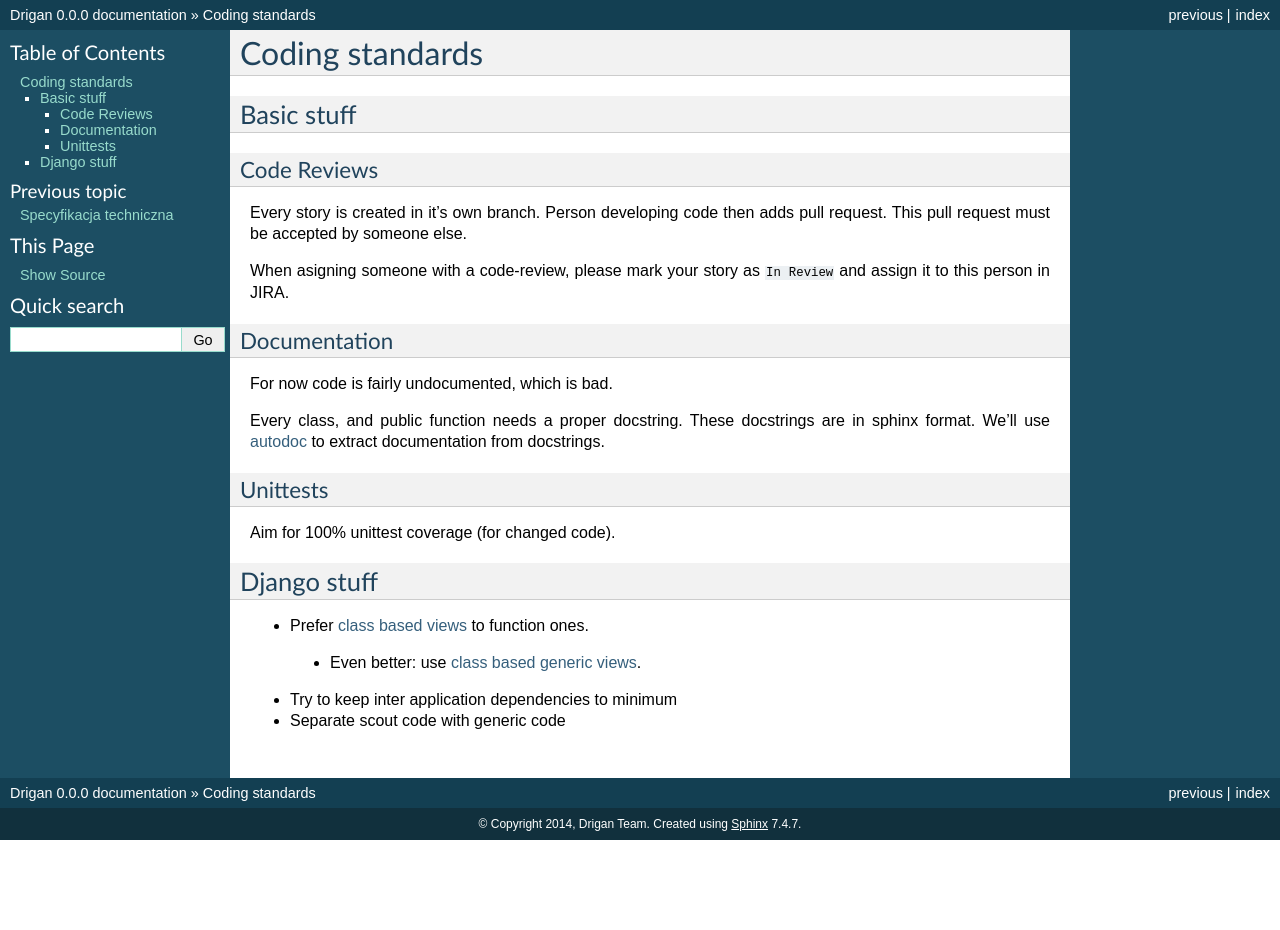
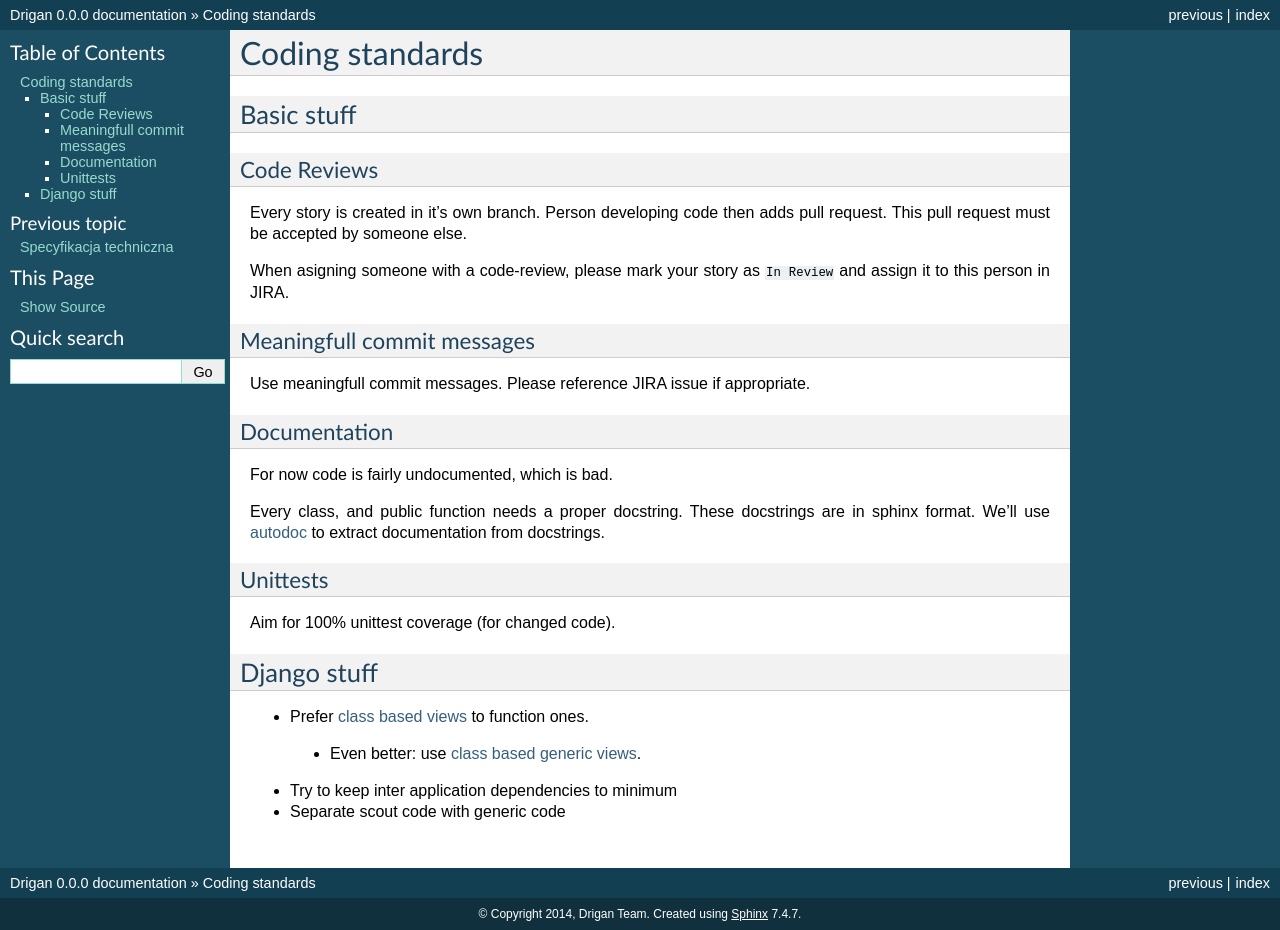
Before and after one commit to wnt-zhp/drigan, a Sphinx documentation site: the page built from docs/design/coding-standards.rst, in a window 1280 px wide. Built offline with Sphinx 7.4.7, drawn with Linux system fonts in a browser that asks for light colours; before the commit the page ends 900 px from its top, so only the background shows below that.

Commit message:
Added requirement of  sensible commit messages.

```diff
--- a/docs/design/coding-standards.rst
+++ b/docs/design/coding-standards.rst
@@ -12,6 +12,12 @@ pull request. This pull request must be accepted by someone else.
 
 When asigning someone with a code-review, please mark your story as
 ``In Review`` and assign it to this person in JIRA.
+
+Meaningfull commit messages
+^^^^^^^^^^^^^^^^^^^^^^^^^^^
+
+Use meaningfull commit messages. Please reference JIRA issue if appropriate.
+
 
 Documentation
 ^^^^^^^^^^^^^
```
